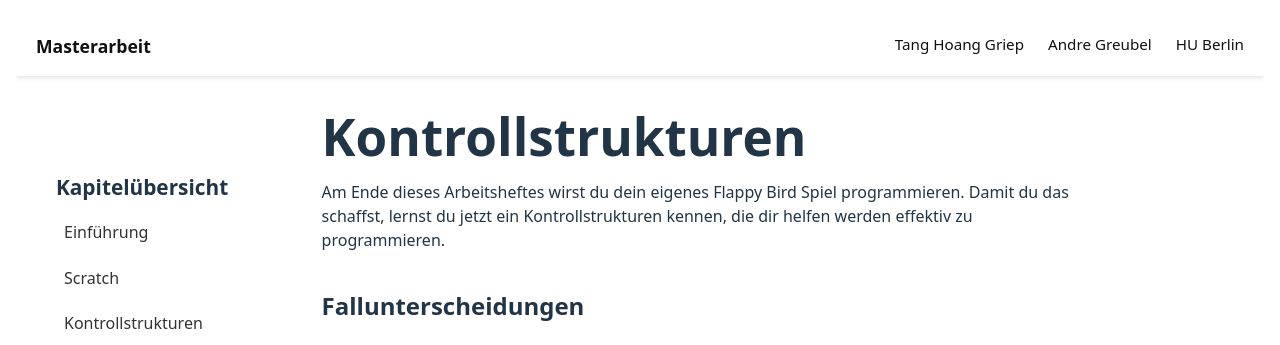
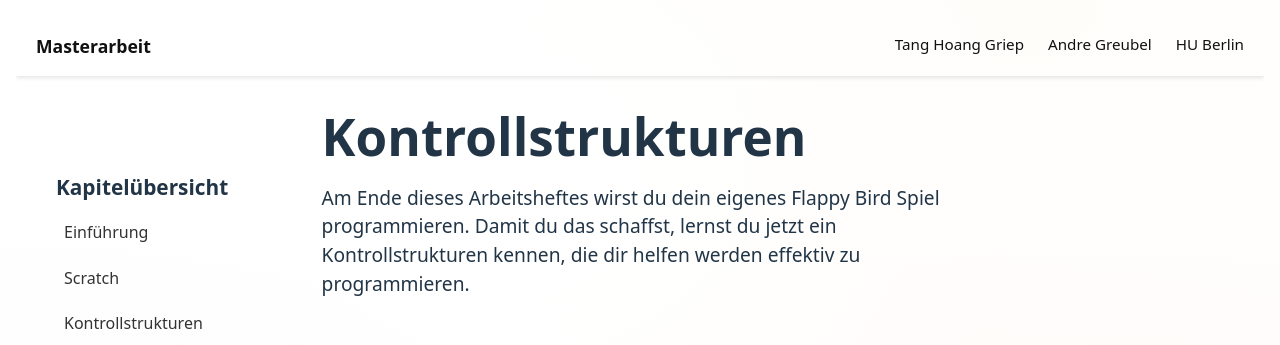
Before and after one commit to TangHoang/arbeitsheft-digital-scratch, a Vue app: page /chapter/kontrollstrukturen in a window 1280 px wide. Shown: the top 345 px of the page. Built offline with nearby package versions, Linux system fonts and the light colour scheme.

Commit message:
style: minor style changes

```diff
--- a/src/components/ChapterShell.vue
+++ b/src/components/ChapterShell.vue
@@ -21,7 +21,7 @@ const props = defineProps({
 
 <style scoped>
 .kapitel {
-    width: 100%;
+    width: 90%;
     margin-bottom: 3rem;
     padding: 0 1.5rem 0 1.5rem;
 }
@@ -33,5 +33,6 @@ h1 {
 
 p {
     width: 80%;
+    font-size: 1.2rem;
 }
 </style>
--- a/src/components/NavBar.vue
+++ b/src/components/NavBar.vue
@@ -15,7 +15,6 @@
 .navbar {
     height: 60px;
     width: 100%;
-    background-color: #fff;
     color: #111;
     display: flex;
     align-items: center;
--- a/src/style.css
+++ b/src/style.css
@@ -31,7 +31,15 @@ body {
 	width: 100%;
 	overflow-x: hidden;
 	/* 🔒 kein horizontaler Scroll */
-	background-color: #fff;
+	background-color: hsla(39, 0%, 100%, 1);
+	background-image:
+		radial-gradient(at 40% 20%, hsla(34, 0%, 100%, 1) 0px, transparent 50%),
+		radial-gradient(at 80% 0%, hsla(38, 100%, 99%, 1) 0px, transparent 50%),
+		radial-gradient(at 0% 50%, hsla(49, 0%, 100%, 1) 0px, transparent 50%),
+		radial-gradient(at 85% 66%, hsla(22, 100%, 98%, 1) 0px, transparent 50%),
+		radial-gradient(at 0% 100%, hsla(21, 11%, 93%, 1) 0px, transparent 50%),
+		radial-gradient(at 80% 100%, hsla(33, 100%, 99%, 1) 0px, transparent 50%),
+		radial-gradient(at 0% 0%, hsla(42, 0%, 100%, 1) 0px, transparent 50%);
 }
 
 h1 {
```
